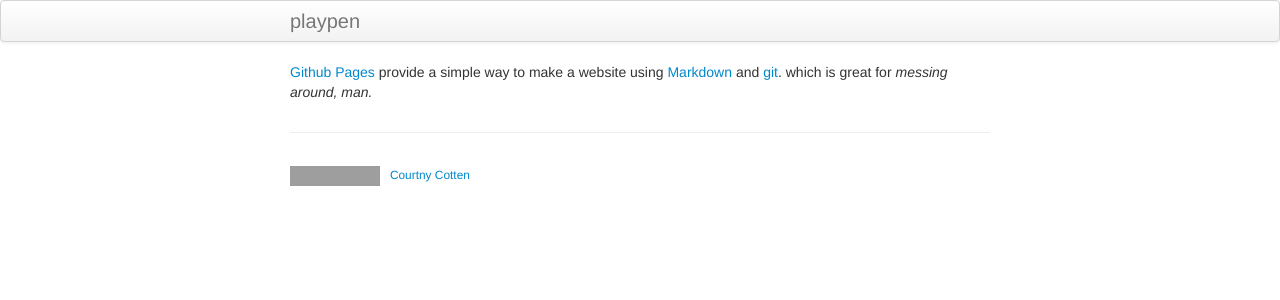
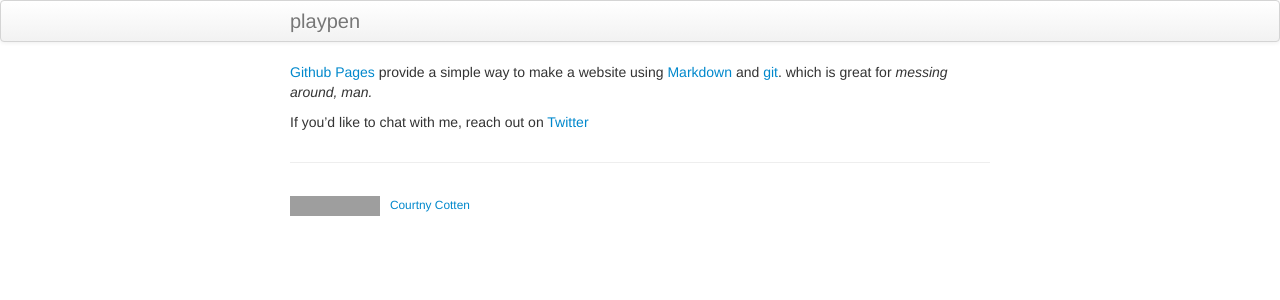
Before and after one commit to Courtny/playpen, a Jekyll site: the page built from index.md, in a window 1280 px wide. Shown: the top 300 px of the page. Built offline with Jekyll 4.4.1, drawn with Linux system fonts in a browser that asks for light colours; grey boxes are pictures that could not be loaded.

Commit message:
Add twitter contact

```diff
--- a/index.md
+++ b/index.md
@@ -10,3 +10,5 @@ website using
 [Markdown](https://daringfireball.net/projects/markdown/) and
 [git](https://git-scm.com).
 which is great for _messing around, man._
+
+If you'd like to chat with me, reach out on [Twitter](https://twitter.com/courtnycotten)
```
